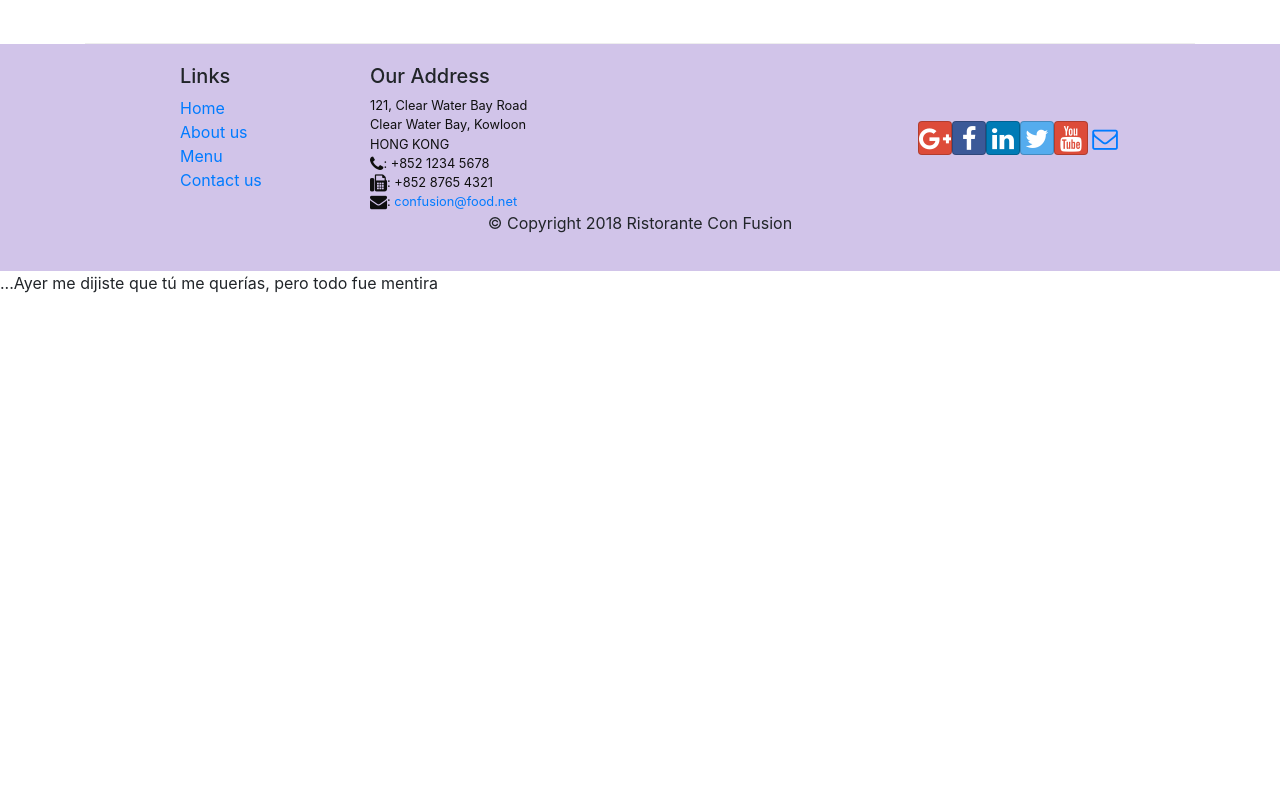
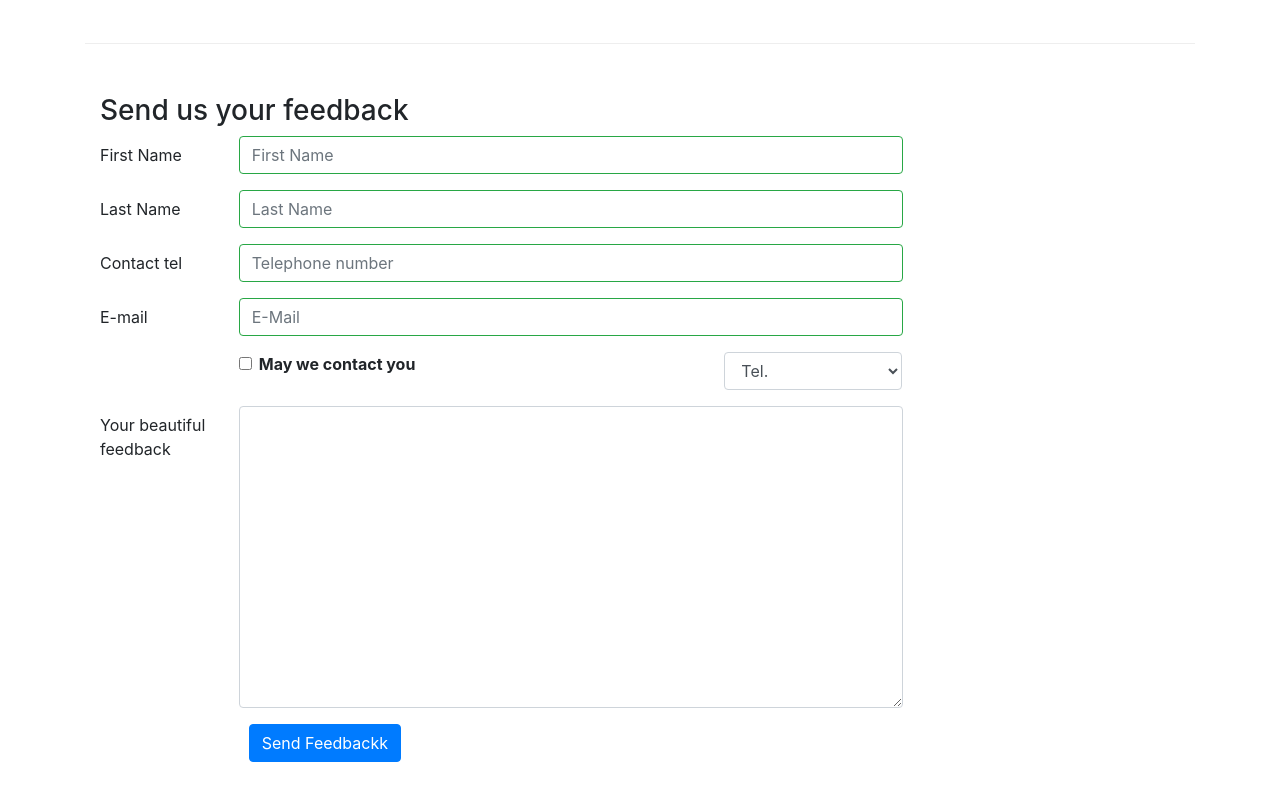
Before and after one commit to Gricardov/ReactApp, a React (Create React App) app: page /contactus in a window 1280 px wide. Shown: the part 780-1580 px from the top of the page. Before the commit the page ends 1075 px from the top, so only its background shows below. Built offline with nearby package versions, Linux system fonts and the light colour scheme.

Commit message:
controlled forms

```diff
--- a/src/components/ContactComponent.js
+++ b/src/components/ContactComponent.js
@@ -1,8 +1,144 @@
-import React from 'react';
-import { Breadcrumb, BreadcrumbItem } from 'reactstrap';
+import React, { Component } from 'react';
+import { Breadcrumb, BreadcrumbItem, Button, Form, FormGroup, Label, Input, Col, FormFeedback } from 'reactstrap';
 import { Link } from 'react-router-dom';
+import { onErrorResumeNext } from 'rxjs';
 
-function Contact(props) {
+class Contact extends Component {
+
+    constructor(props) {
+        super(props);
+        this.state = {
+
+            firstName: '',
+            lastName: '',
+            telNum: '',
+            eMail: '',
+            agree: false,
+            contactType: 'Tel.',
+            message: '',
+            touched: {
+
+                firstName: false,
+                lastName: false,
+                telNum: false,
+                eMail: false
+            }
+
+        }
+        this.handleSubmit = this.handleSubmit.bind(this);
+        this.handleInputChange = this.handleInputChange.bind(this);
+        this.validate = this.validate.bind(this);
+        this.handleBlur = this.handleBlur.bind(this);
+
+    }
+
+    /*handleBlur = (field) => (evt) => {
+
+        this.setState({
+
+            touched: {
+                ...this.state.touched,
+                [field]: true
+
+            }
+
+        })
+
+    }*/
+
+    handleBlur(field,evt){
+
+        this.setState({
+
+            touched: {
+
+                [field]: true
+
+            }
+
+        })
+
+    }
+
+    validate(firstName, lastName, telNum, eMail) {
+
+        const errors = {
+
+            firstName: '',
+            lastName: '',
+            telNum: '',
+            eMail: ''
+
+        };
+
+        if (this.state.touched.firstName && firstName.length < 3) {
+
+            errors.firstName = 'First name should be greater than 3'
+
+        }
+
+        else if (this.state.touched.firstName && firstName.length > 10) {
+
+            errors.firstName = 'First name should be les than 10'
+
+
+        }
+
+        if (this.state.touched.lastName && lastName.length < 3) {
+
+            errors.lastName = 'Last name should be greater than 3'
+
+        }
+
+        else if (this.state.touched.lastName && lastName.length > 10) {
+
+            errors.lastName = 'Last name should be les than 10'
+
+
+        }
+
+        const reg = /^\d+$/;
+
+
+        if (this.state.touched.telNum && !reg.test(telNum)) {
+
+            errors.telNum = 'Phone should only contain numbers'
+
+        }
+
+
+        if (this.state.touched.eMail && eMail.split('').filter(x => x === '@').length !== 1) {
+
+            errors.eMail = "E-mail should contain a @ sign"
+
+        }
+        return errors;
+
+    }
+
+    handleInputChange(event) {
+
+        const target = event.target;
+        const value = target.type === 'checkbox' ? target.checked : target.value;
+        const name = target.name;
+
+        this.setState({
+
+            [name]: value
+
+        });
+
+    }
+
+    handleSubmit(event) {
+
+        console.log("Current state is: " + JSON.stringify(this.state));
+        alert("Current state is: " + JSON.stringify(this.state))
+        event.preventDefault();
+    }
+
+    render() {
+        const errors = this.validate(this.state.firstName, this.state.lastName, this.state.telNum, this.state.eMail);
         return (
             <div className="container">
                 <div className="row">
@@ -49,8 +185,138 @@
                         </div>
                     </div>
                 </div>
+
+                <div className="row row-content">
+                    <div className="col-12">
+                        <h3>Send us your feedback</h3>
+                    </div>
+
+
+                    <div className="col-12 col-md-9">
+                        <Form onSubmit={this.handleSubmit}>
+                            <FormGroup row>
+                                <Label htmlFor="firstName" md={2}>
+                                    First Name
+                                </Label>
+                                <Col md={10}>
+                                    <Input type="text" id="firstName"
+                                        name="firstName" placeholder="First Name"
+                                        value={this.state.firstName}
+                                        onChange={this.handleInputChange}
+                                        valid={errors.firstName === ''}
+                                        invalid={errors.firstName !== ''}
+                                        onBlur={(e)=>this.handleBlur('firstName',e)} />
+                                    <FormFeedback>
+                                        {errors.firstName}
+                                    </FormFeedback>
+                                </Col>
+
+                            </FormGroup>
+
+                            <FormGroup row>
+                                <Label htmlFor="lastName" md={2}>
+                                    Last Name
+                                </Label>
+                                <Col md={10}>
+                                    <Input type="text" id="lastName"
+                                        name="lastName" placeholder="Last Name"
+                                        value={this.state.lastName}
+                                        onChange={this.handleInputChange}
+                                        valid={errors.lastName === ''}
+                                        invalid={errors.lastName !== ''}
+                                        onBlur={(e)=>this.handleBlur('lastName',e)} />
+                                    <FormFeedback>
+                                        {errors.lastName}
+                                    </FormFeedback>
+                                </Col>
+
+                            </FormGroup>
+
+                            <FormGroup row>
+                                <Label htmlFor="telNum" md={2}>
+                                    Contact tel
+                                </Label>
+                                <Col md={10}>
+                                    <Input type="tel" id="telNum"
+                                        name="telNum" placeholder="Telephone number"
+                                        value={this.state.telNum}
+                                        onChange={this.handleInputChange}
+                                        valid={errors.telNum === ''}
+                                        invalid={errors.telNum !== ''}
+                                        onBlur={(e)=>this.handleBlur('telNum',e)} />
+                                    <FormFeedback>
+                                        {errors.telNum}
+                                    </FormFeedback>
+                                </Col>
+
+                            </FormGroup>
+                            <FormGroup row>
+                                <Label htmlFor="eMail" md={2}>
+                                    E-mail
+                                </Label>
+                                <Col md={10}>
+                                    <Input type="email" id="eMail"
+                                        name="eMail" placeholder="E-Mail"
+                                        value={this.state.eMail}
+                                        onChange={this.handleInputChange}
+                                        valid={errors.eMail === ''}
+                                        invalid={errors.eMail !== ''}
+                                        onBlur={(e)=>this.handleBlur('eMail',e)} />
+                                    <FormFeedback>
+                                        {errors.eMail}
+                                    </FormFeedback>
+                                </Col>
+
+                            </FormGroup>
+                            <FormGroup row>
+                                <div className="col-md-6 offset-md-2">
+                                    <FormGroup check>
+                                        <Label check>
+                                            <Input type="checkbox" name="agree"
+                                                checked={this.state.agree} onChange={this.handleInputChange} /> {' '}
+                                            <strong>May we contact you</strong>
+                                        </Label>
+                                    </FormGroup>
+                                </div>
+
+                                <Col md={{ size: 3, offset: 1 }}>
+                                    <Input type="select" name="contactType"
+                                        value={this.state.contactType} onChange={this.handleInputChange}>
+                                        <option>Tel.</option>
+                                        <option>Email</option>
+                                    </Input>
+                                </Col>
+
+                            </FormGroup>
+
+                            <FormGroup row>
+                                <Label htmlFor="message" md={2}>
+                                    Your beautiful feedback
+                                    </Label>
+                                <Col md={10}>
+                                    <Input type="textarea" id="message" name="message" rows="12" value={this.state.message} onChange={this.handleInputChange} />
+                                </Col>
+                            </FormGroup>
+
+                            <FormGroup>
+                                <Col md={{ size: 12, offset: 2 }}>
+                                    <Button type="submit" color="primary">
+                                        Send Feedbackk
+                                    </Button>
+
+                                </Col>
+                            </FormGroup>
+
+                        </Form>
+                    </div>
+                </div>
+
             </div>
         );
+
     }
 
+}
+
+
 export default Contact;
```
Lines whose indentation alone changed are shown as unchanged.
